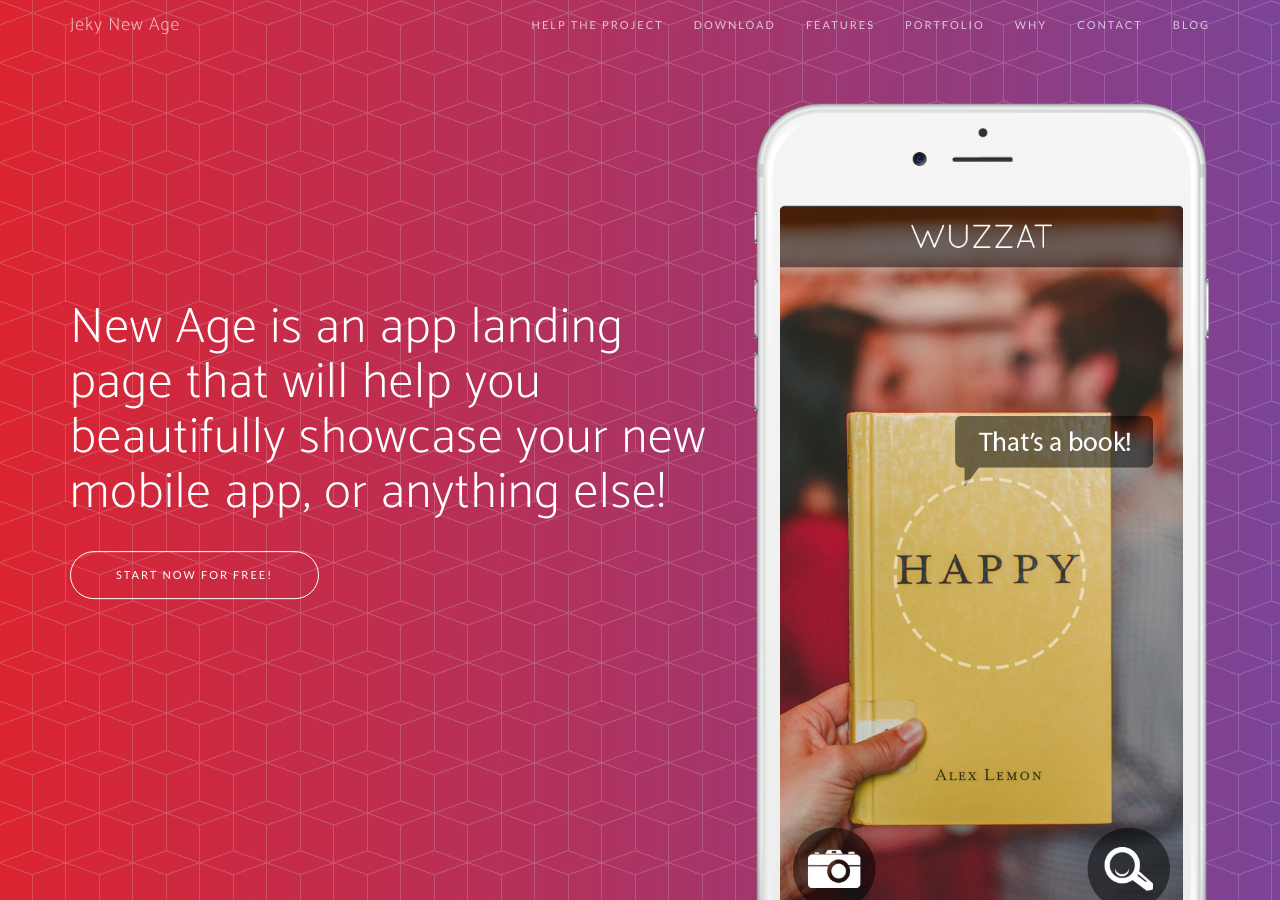
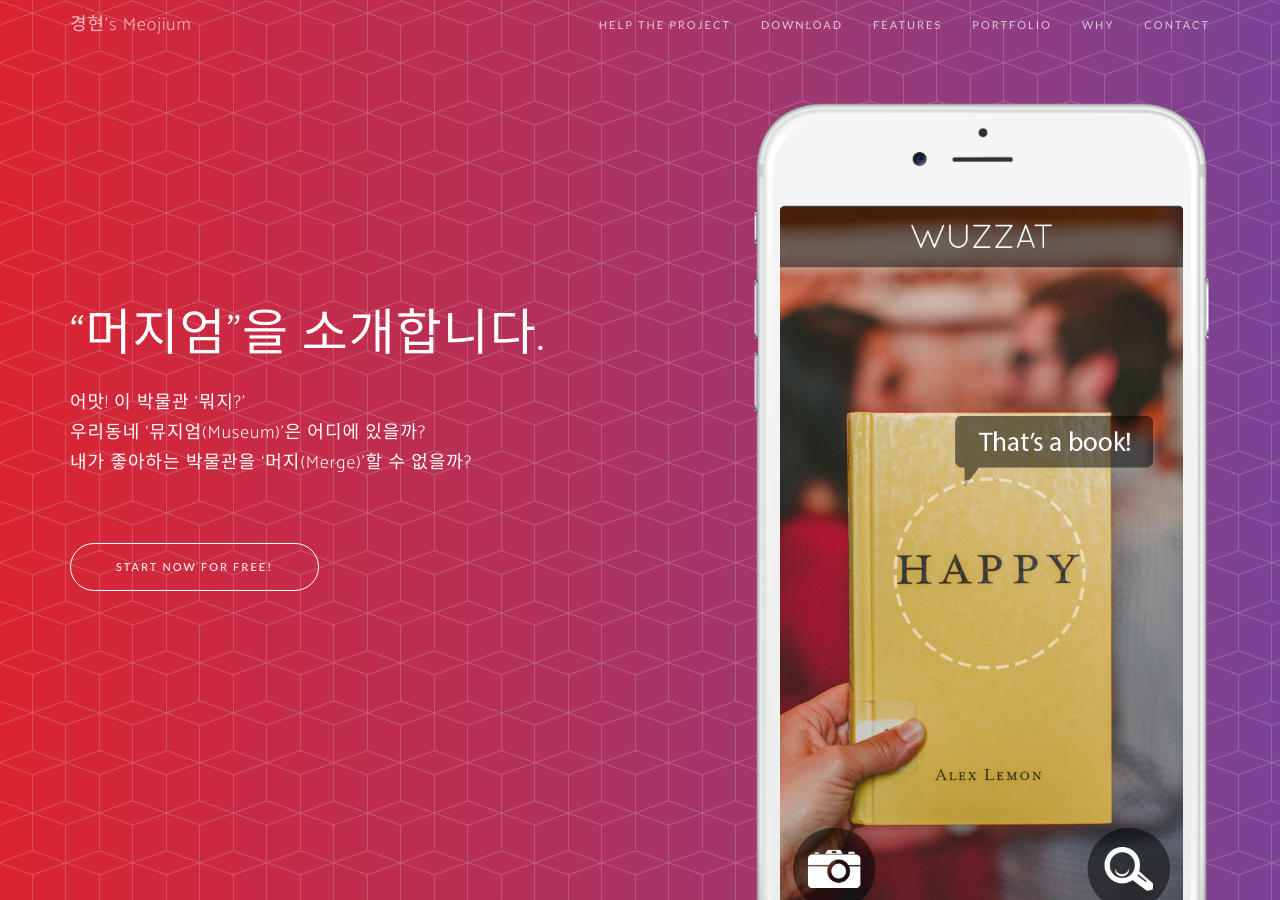
Before and after one commit to MoonGyeongHyeon/MoonGyeongHyeon.github.io, a Jekyll site: the page built from index.html, in a window 1280 px wide and 900 px high. Built offline with Jekyll 4.4.1, drawn with Linux system fonts in a browser that asks for light colours; nearby versions of some CDN libraries; some web fonts are replaced; the list of posts is cut into pages by our own code.

Commit message:
Change Header Text

```diff
--- a/_includes/head.html
+++ b/_includes/head.html
@@ -6,7 +6,7 @@
     <meta name="description" content="">
     <meta name="author" content="">
 
-    <title>Meojium</title>
+    <title>경현's Meojium</title>
 
     <!-- Bootstrap Core CSS -->
     <link rel="stylesheet" href="/vendor/bootstrap/css/bootstrap.min.css" type="text/css">
--- a/_includes/header.html
+++ b/_includes/header.html
@@ -4,7 +4,14 @@
             <div class="col-sm-7">
                 <div class="header-content">
                     <div class="header-content-inner">
-                        <h1>New Age is an app landing page that will help you beautifully showcase your new mobile app, or anything else!</h1>
+                        <h1>“머지엄”을 소개합니다.</h1>
+                        <h4>어맛! 이 박물관 ‘뭐지?’</h4>
+                        <h4>우리동네 ‘뮤지엄(Museum)’은 어디에 있을까?</h4>
+                        <h4>내가 좋아하는 박물관을 ‘머지(Merge)’할 수 없을까?</h4>
+                        <br/>
+                        <br/>
+                        <br/>
+
                         <a href="#download" class="btn btn-outline btn-xl page-scroll">Start Now for Free!</a>
                     </div>
                 </div>
--- a/_includes/nav.html
+++ b/_includes/nav.html
@@ -5,7 +5,7 @@
             <button type="button" class="navbar-toggle collapsed" data-toggle="collapse" data-target="#bs-example-navbar-collapse-1">
                 <span class="sr-only">Toggle navigation</span> Menu <i class="fa fa-bars"></i>
             </button>
-            <a class="navbar-brand page-scroll" href="#page-top">Jeky New Age</a>
+            <a class="navbar-brand page-scroll" href="#page-top">경현's Meojium</a>
         </div>
 
         <!-- Collect the nav links, forms, and other content for toggling -->
@@ -29,9 +29,6 @@
                 <li>
                     <a class="page-scroll" href="#contact">Contact</a>
                 </li>
-                <li>
-                    <a href="/blog/">Blog</a>
-                </li>
             </ul>
         </div>
         <!-- /.navbar-collapse -->
```
Also changed, not shown: 1 other file.
